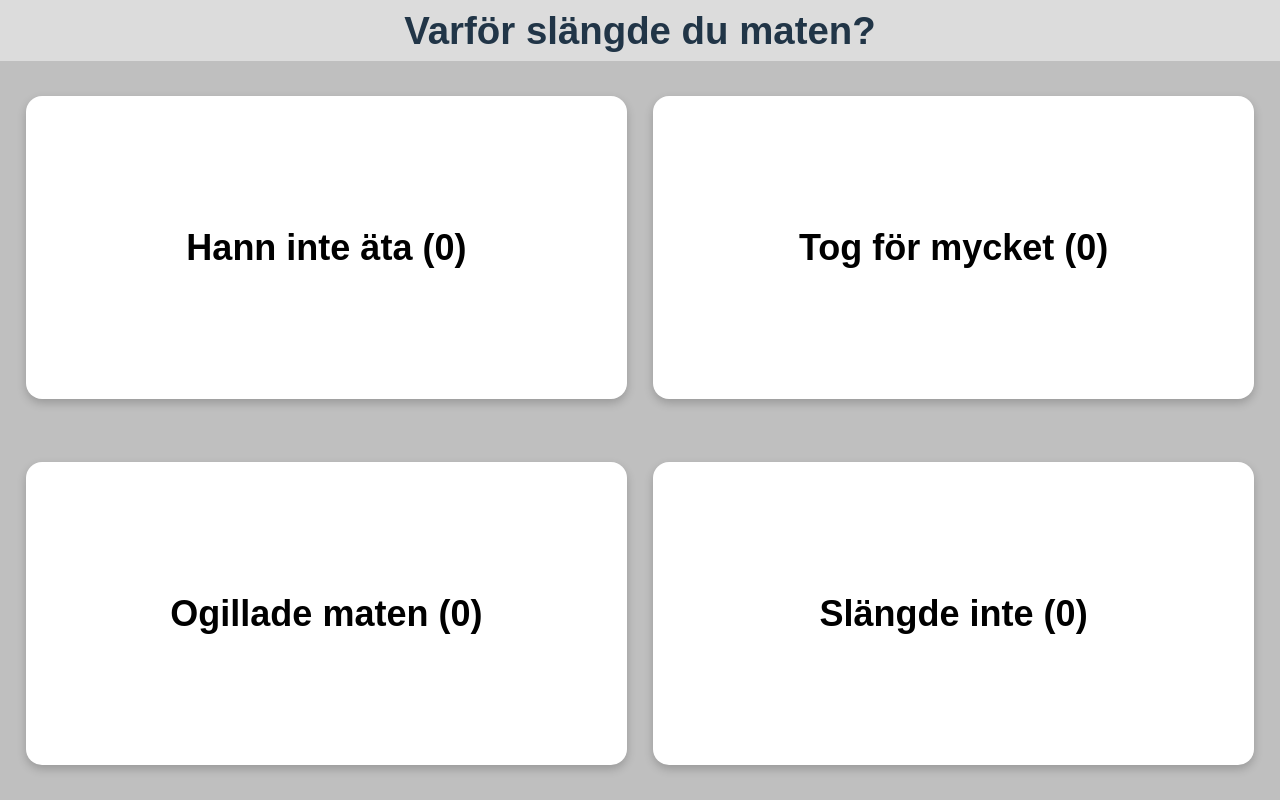
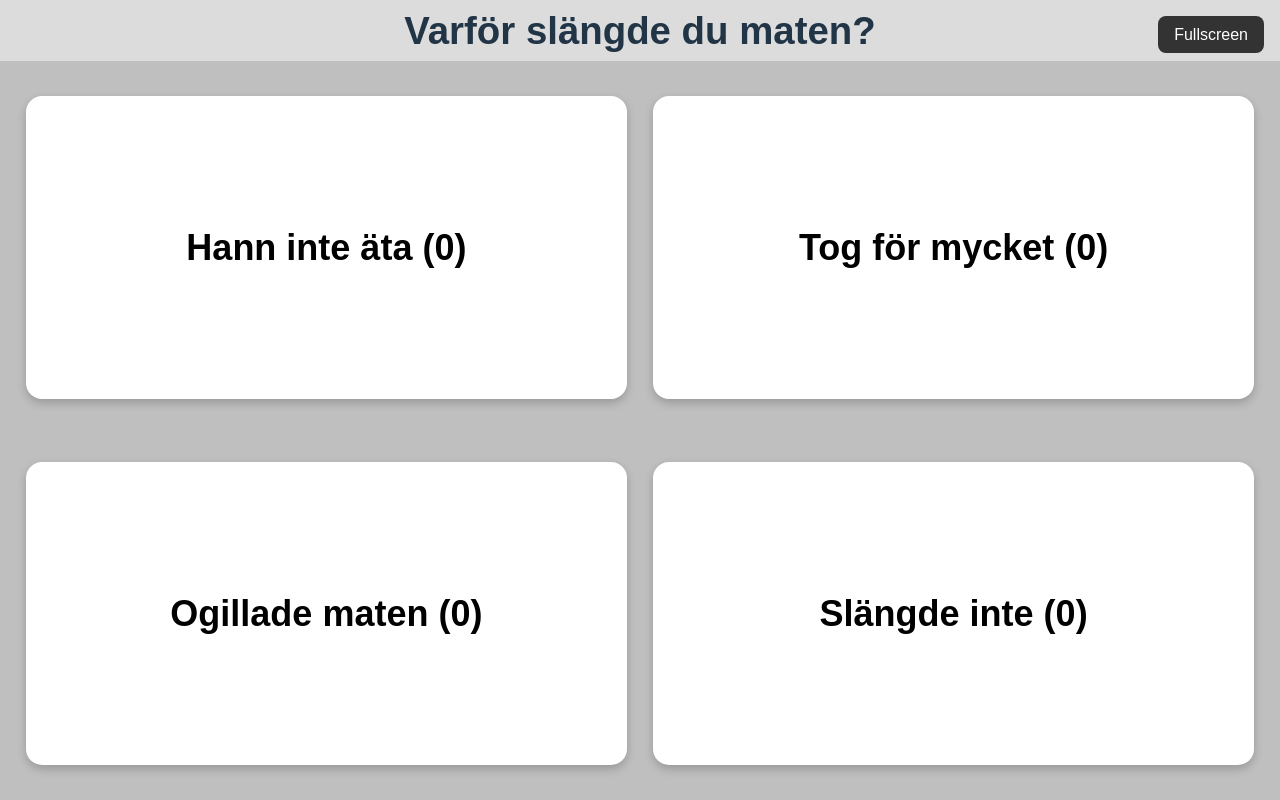
Before and after one commit to Luckan2006/Matsal_app, a React (Vite) app in the folder my-app/: page / in a window 1280 px wide. Built offline with nearby package versions, Linux system fonts and the light colour scheme; no server answers; the database is empty.

Commit message:
added fullscreen button

```diff
--- a/my-app/src/App.css
+++ b/my-app/src/App.css
@@ -80,6 +80,18 @@ body {
 .button:active {
   transform: scale(0.97);
 }
+.fullscreen-btn {
+  position: absolute;
+  top: 1rem;
+  right: 1rem;
+  padding: 0.6rem 1rem;
+  font-size: 1rem;
+  border: none;
+  border-radius: 0.5rem;
+  background: #333;
+  color: white;
+  z-index: 9999;
+}
 
 @media (min-width: 1100px) and (max-width: 1300px)
        and (min-height: 1800px) and (max-height: 2100px)
--- a/my-app/src/App.jsx
+++ b/my-app/src/App.jsx
@@ -48,6 +48,17 @@ function App() {
 
     setCounts(updated)
   }
+  function goFullscreen() {
+  const elem = document.documentElement;
+
+  if (elem.requestFullscreen) {
+    elem.requestFullscreen();
+  } else if (elem.webkitRequestFullscreen) {
+    elem.webkitRequestFullscreen();
+  } else if (elem.msRequestFullscreen) {
+    elem.msRequestFullscreen();
+  }
+}
 
   if (loading) return <h1>Laddar...</h1>
 
@@ -68,6 +79,9 @@ return (
         Slängde inte ({counts.four})
       </button>
     </div>
+    <button className="fullscreen-btn" onClick={goFullscreen}>
+    Fullscreen
+    </button>
   </div>
 )
 
```
